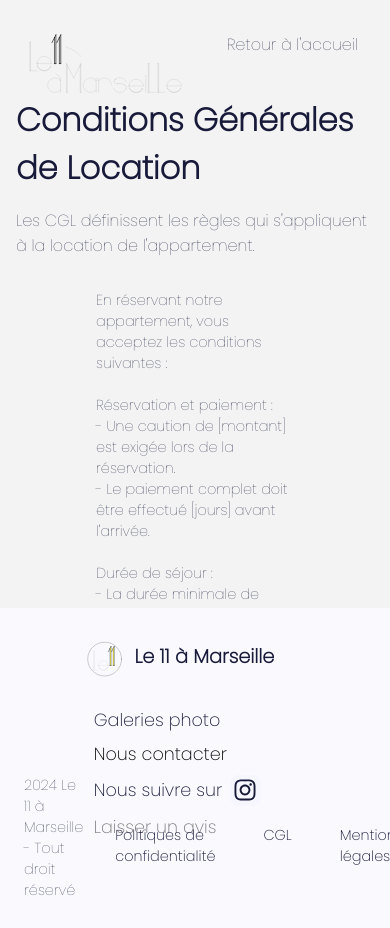
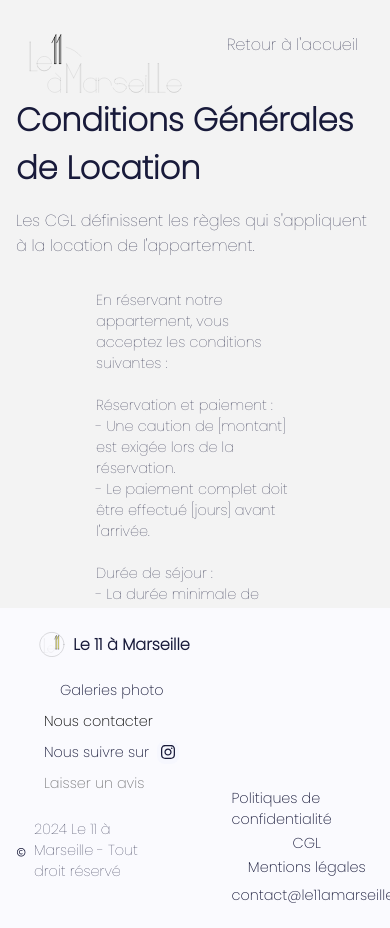
Before and after one commit to Edouard-LARROCHE/Le-11-Marseille, a React (Vite) app: page /cgl in a window 390 px wide. Built offline with nearby package versions, Linux system fonts and the light colour scheme; a web font is replaced by a local one.

Commit message:
responsiv 390px

```diff
--- a/src/components/cardEffect/cardEffect.scss
+++ b/src/components/cardEffect/cardEffect.scss
@@ -84,3 +84,11 @@
 		}
 	}
 }
+
+@media screen and (max-width: 391px) {
+	.container-card {
+		p {
+			left: 2.5rem;
+		}
+	}
+}
--- a/src/components/copyRight/copyRight.scss
+++ b/src/components/copyRight/copyRight.scss
@@ -53,3 +53,14 @@
 		}
 	}
 }
+
+@media screen and (max-width: 391px) {
+	.containerCopyRight {
+		.ul-bottom {
+			li {
+				font-size: 0.8rem !important;
+				margin-bottom: 0.2rem !important;
+			}
+		}
+	}
+}
--- a/src/components/layout/layout.jsx
+++ b/src/components/layout/layout.jsx
@@ -64,7 +64,7 @@ const Layout = () => {
 
 	useEffect(() => {
 		const checkIsMobile = () => {
-			setIsMobile(window.innerWidth <= 391)
+			setIsMobile(window.innerWidth <= 600)
 		}
 
 		checkIsMobile()
--- a/src/components/layout/layout.scss
+++ b/src/components/layout/layout.scss
@@ -433,8 +433,39 @@
 @media screen and (max-width: 391px) {
 	.container {
 
+		.content {
+			.content-top {
+				.text-content {
+					p {
+						font-size: 1rem;
+					}
+				}
+
+				.content-top-right {
+					.content-top-right-title {
+						h1 {
+							font-size: 1.5rem;
+							letter-spacing: 0;
+						}
+					}
+
+					.content-top-right-description {
+						p {
+							font-size: 1rem;
+
+							&:nth-child(2) {
+								width: auto;
+								margin-left: 0;
+								margin-bottom: 1rem;
+							}
+						}
+					}
+				}
+			}
+		}
+
 		.topBar {
-			height: 4rem;
+			height: 3rem;
 
 			.topBar-content {
 				background-color: rgb(255, 255, 255);
@@ -451,11 +482,13 @@
 
 						.li-hovered {
 							margin: 0.25rem 0 0.25rem 0;
+							padding-bottom: 0.5rem;
+							font-size: 0.9rem;
 						}
 					}
 
 					li {
-						font-size: 1.1rem;
+						font-size: 0.9rem;
 						margin: 0;
 					}
 				}
--- a/src/pages/contact/contact.scss
+++ b/src/pages/contact/contact.scss
@@ -74,3 +74,21 @@
 // .custom-input .ant-input:focus {
 // 	border-color: $gold-yellow;
 // }
+
+@media screen and (max-width: 391px) {
+	.container-contact {
+		.title-desc {
+			.title {
+				font-size: 1.3rem;
+			}
+
+			.desc {
+				font-size: 1rem;
+			}
+
+			.final-desc {
+				font-size: 1.1rem;
+			}
+		}
+	}
+}
--- a/src/pages/description/description.scss
+++ b/src/pages/description/description.scss
@@ -341,3 +341,12 @@
 		}
 	}
 }
+
+@media screen and (max-width: 391px) {
+	.container-description {
+		.card-container-description {
+			display: grid;
+			grid-template-columns: 1fr;
+		}
+	}
+}
--- a/src/pages/footer/footer.scss
+++ b/src/pages/footer/footer.scss
@@ -106,3 +106,45 @@
 		}
 	}
 }
+
+@media screen and (max-width: 391px) {
+	.container-footer {
+		.footer-content {
+			display: grid;
+			padding: 0;
+
+			.footer-content-left {
+				ul {
+					display: grid;
+					margin-left: 2rem;
+
+					li {
+						font-size: 0.9rem;
+						margin: 0.3rem 0.4rem 0.3rem 0.5rem;
+					}
+
+					.li-social {
+						.container-social {
+							svg {
+								width: 1rem;
+								height: 1rem;
+							}
+						}
+					}
+				}
+
+				.container-logo {
+
+					svg {
+						height: 5rem;
+					}
+
+					p {
+						font-size: 1rem;
+						margin: -0.5rem 0 0 -2.5rem;
+					}
+				}
+			}
+		}
+	}
+}
```
